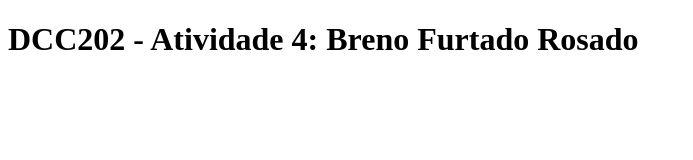
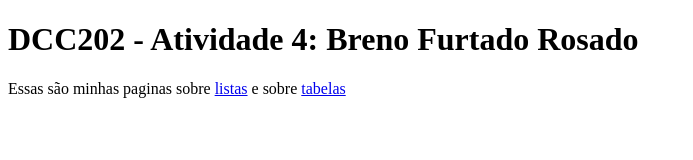
Before and after one commit to ufjf-dcc202/ufjf-dcc202-2023-3-a-atv4-C9BrenoFR, a website: page index.html in a window 1280 px wide. Shown: the whole page, without its empty margins (0-693 px from the left). Drawn offline with Linux system fonts and the light colour scheme.

Commit message:
adicionou um paragrafo com dois links

```diff
--- a/index.html
+++ b/index.html
@@ -8,6 +8,7 @@
 <body>
     <main>
         <h1>DCC202 - Atividade 4: Breno Furtado Rosado</h1>
+        <p>Essas são minhas paginas sobre <a href="listas.html">listas</a> e sobre <a href="tabelas.html">tabelas</a></p>
 
     </main>
 </body>
```
